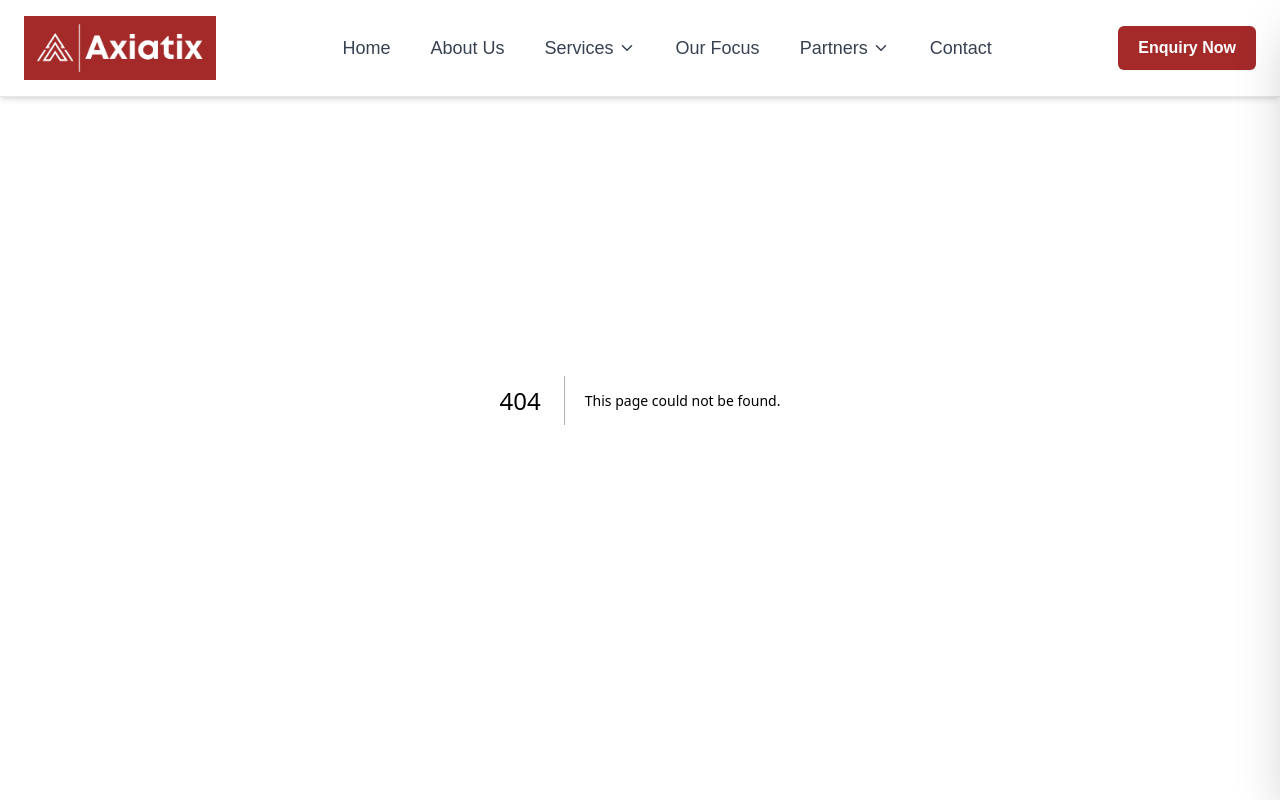
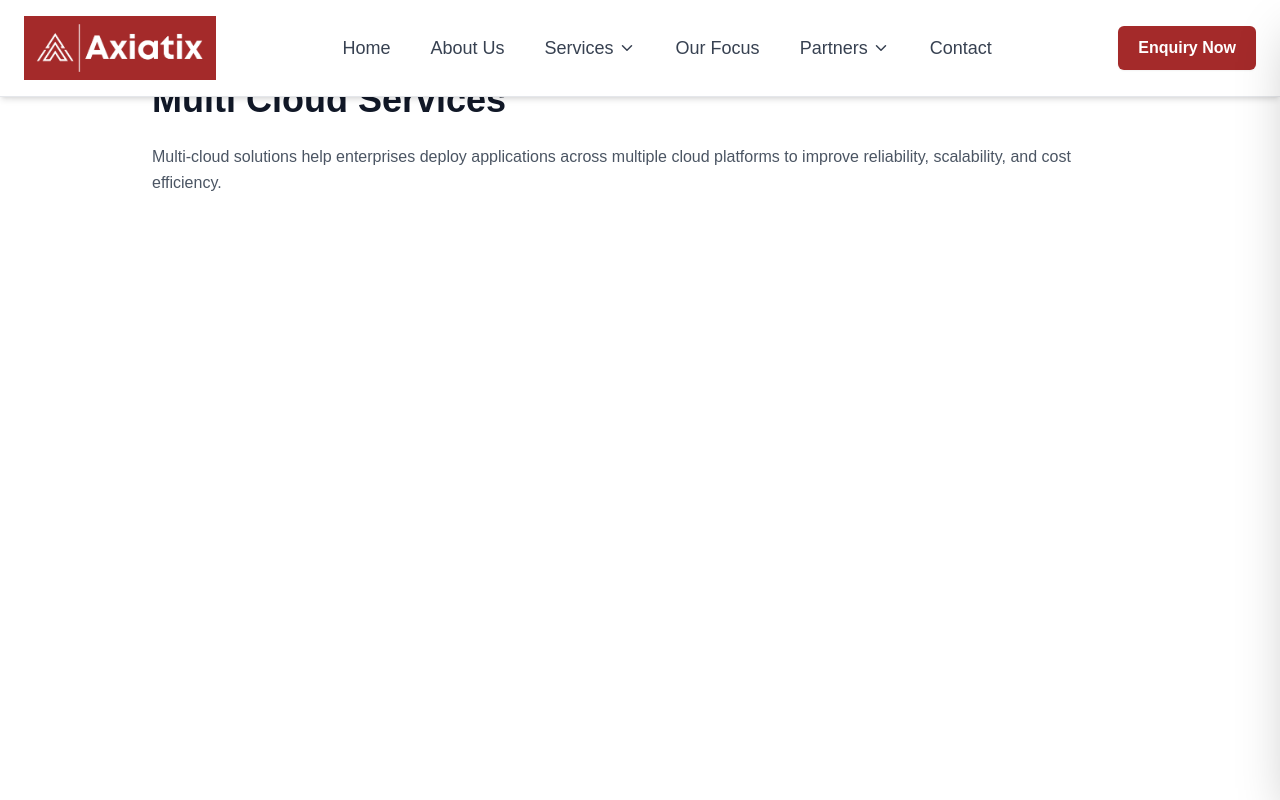
Before and after one commit to Adith1207/Axiatix_Website, a Next.js app: page /services/multi-cloud in a window 1280 px wide. Before the commit this address had no page. Shown: the top 800 px of the page. Built offline with nearby package versions, Linux system fonts and the light colour scheme.

Commit message:
added some new routing for the services that are being provided

```diff
--- a/app/components/Services.tsx
+++ b/app/components/Services.tsx
@@ -12,37 +12,37 @@ const services = [
   {
     title: "Datacenter & Disaster Recovery",
     image: "/Services/data_center.jpeg",
-    link: "/services/datacenter-disaster-recovery",
+    link: "/services/disaster",
   },
   {
     title: "Managed Services",
     image: "/Services/manageServices.jpeg",
-    link: "/services/managed-services",
+    link: "/services/managed_services",
   },
   {
     title: "Cloud Infrastructure Management",
     image: "/Services/cloudInfra.jpeg",
-    link: "/services/cloud-infrastructure-management",
+    link: "/services/cloud_cost",
   },
   {
     title: "Security & Cybersecurity",
     image: "Services/cyber.jpeg",
-    link: "/services/security-cybersecurity",
+    link: "/services/security",
   },
   {
     title: "Cloud Cost Optimization",
     image: "/Services/cloud_cost.webp",
-    link: "/services/cloud-cost-optimization",
+    link: "/services/cloud_cost",
   },
   {
     title: "Unified Endpoint Management",
     image: "/Services/uem.webp",
-    link: "/services/unified-endpoint",
+    link: "/services/unified_endpoint",
   },
   {
     title: "Generative AI",
     image: "/Services/AI.jpeg",
-    link: "/services/generative-ai",
+    link: "/services/genAI",
   },
 ];
 
--- /dev/null
+++ b/app/services/multi-cloud/page.tsx
@@ -0,0 +1,17 @@
+"use client";
+
+export default function MultiCloud() {
+  return (
+    <div className="min-h-screen py-20 px-6 max-w-5xl mx-auto">
+      <h1 className="text-4xl font-bold text-gray-900 mb-6">
+        Multi Cloud Services
+      </h1>
+
+      <p className="text-gray-600 leading-relaxed">
+        Multi-cloud solutions help enterprises deploy applications across
+        multiple cloud platforms to improve reliability, scalability, and cost
+        efficiency.
+      </p>
+    </div>
+  );
+}
```
Also changed, not shown: app/services/cloud_cost/page.tsx (added), app/services/disaster/page.tsx (added), app/services/genAI/page.tsx (added), app/services/managed_services/page.tsx (added), app/services/security/page.tsx (added), app/services/support/page.tsx (added), app/services/unified_endpoint/page.tsx (added).
